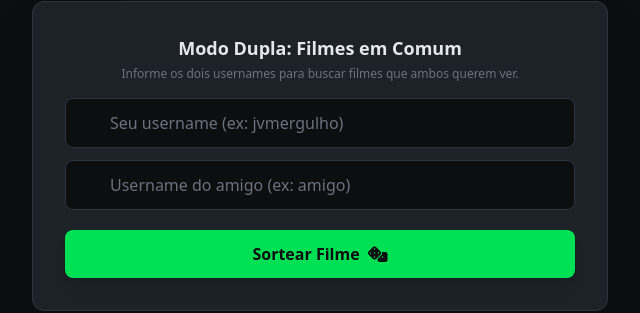
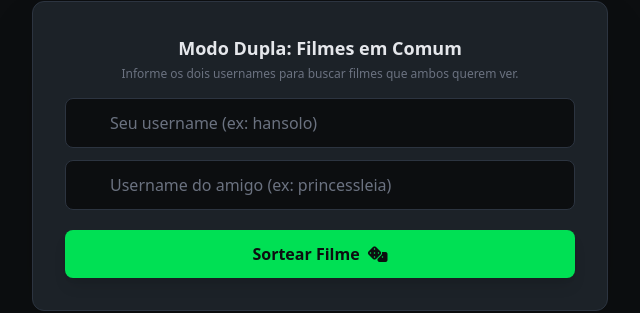
Before and after one commit to JVMergulho/letterboxd-randomizer, a website: page public/index.html in a window 1280 px wide. Both pictures are taken after a click on the button "Modo Dupla (Em Comum)". Shown: the part 263-576 px from the top of the page, 320-960 px from the left. Drawn offline with nearby package versions, Linux system fonts and the light colour scheme.

Commit message:
docs: update username placeholders (hansolo/princessleia) to match new duo mode

```diff
--- a/public/index.html
+++ b/public/index.html
@@ -88,7 +88,7 @@
             <input
               type="text"
               id="username-input"
-              placeholder="ex: jvmergulho"
+              placeholder="ex: hansolo"
               class="w-full pl-11 pr-4 py-3 bg-letterboxd-darker border border-letterboxd-border rounded-lg text-white placeholder-gray-500 focus:outline-none focus:border-letterboxd-green focus:ring-1 focus:ring-letterboxd-green transition-all"
             >
           </div>
@@ -103,7 +103,7 @@
             <input
               type="text"
               id="user1-input"
-              placeholder="Seu username (ex: jvmergulho)"
+              placeholder="Seu username (ex: hansolo)"
               class="w-full pl-11 pr-4 py-3 bg-letterboxd-darker border border-letterboxd-border rounded-lg text-white placeholder-gray-500 focus:outline-none focus:border-letterboxd-green focus:ring-1 focus:ring-letterboxd-green transition-all"
             >
           </div>
@@ -114,7 +114,7 @@
             <input
               type="text"
               id="user2-input"
-              placeholder="Username do amigo (ex: amigo)"
+              placeholder="Username do amigo (ex: princessleia)"
               class="w-full pl-11 pr-4 py-3 bg-letterboxd-darker border border-letterboxd-border rounded-lg text-white placeholder-gray-500 focus:outline-none focus:border-letterboxd-green focus:ring-1 focus:ring-letterboxd-green transition-all"
             >
           </div>
```
